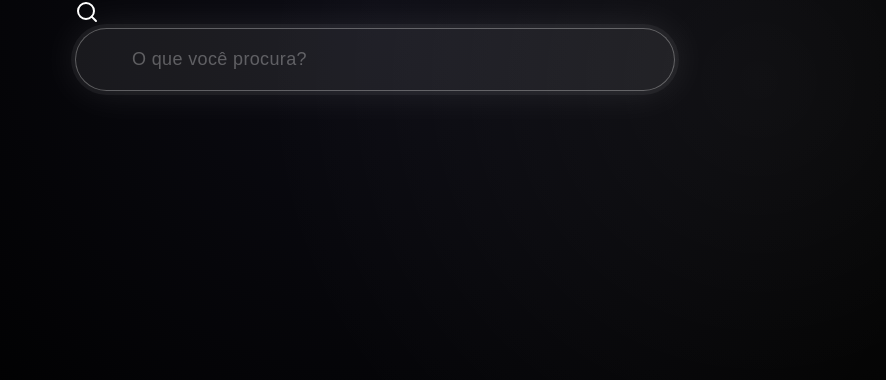
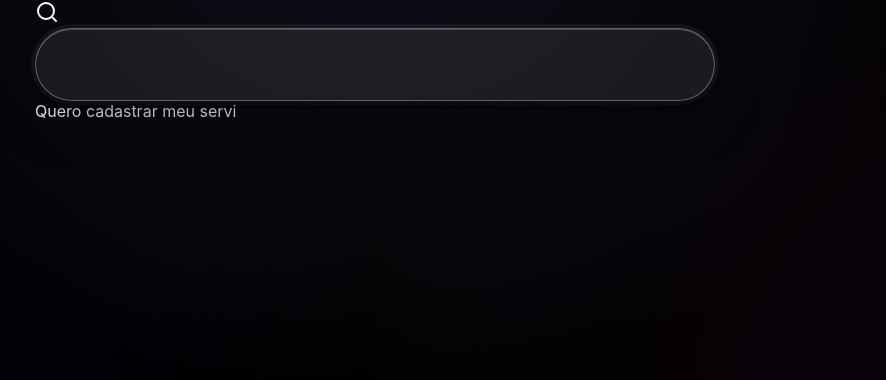
Before and after one commit to MathiasWhite1023/service-finder, a React (Vite) app: page / in a window 1280 px wide. Shown: the top 380 px of the page, without its empty margins (265-1151 px from the left). Built offline with nearby package versions, Linux system fonts and the light colour scheme.

Commit message:
Design: Liquid Glass + Dynamic Placeholder

```diff
--- a/src/components/Hero.jsx
+++ b/src/components/Hero.jsx
@@ -1,8 +1,57 @@
 import { Search } from 'lucide-react';
-import { useState } from 'react';
+import { useState, useEffect } from 'react';
+
+const PLACEHOLDERS = [
+    "Procuro um encanador...",
+    "Quero cadastrar meu serviço...",
+    "Busco aulas de inglês...",
+    "Preciso de um designer...",
+    "Sou prestador de serviços...",
+    "Encontrar um jardineiro..."
+];
 
 export function Hero({ onSearch }) {
     const [query, setQuery] = useState('');
+    const [placeholder, setPlaceholder] = useState('');
+    const [placeholderIndex, setPlaceholderIndex] = useState(0);
+    const [charIndex, setCharIndex] = useState(0);
+    const [isDeleting, setIsDeleting] = useState(false);
+    const [isPaused, setIsPaused] = useState(false);
+
+    // Typewriter Effect Logic
+    useEffect(() => {
+        const currentText = PLACEHOLDERS[placeholderIndex];
+
+        let timer;
+
+        if (isPaused) {
+            timer = setTimeout(() => {
+                setIsPaused(false);
+                setIsDeleting(true);
+            }, 2000); // Wait 2s before deleting
+        } else if (isDeleting) {
+            if (charIndex > 0) {
+                timer = setTimeout(() => {
+                    setPlaceholder(currentText.substring(0, charIndex - 1));
+                    setCharIndex(charIndex - 1);
+                }, 50); // Delete speed
+            } else {
+                setIsDeleting(false);
+                setPlaceholderIndex((prev) => (prev + 1) % PLACEHOLDERS.length);
+            }
+        } else {
+            if (charIndex < currentText.length) {
+                timer = setTimeout(() => {
+                    setPlaceholder(currentText.substring(0, charIndex + 1));
+                    setCharIndex(charIndex + 1);
+                }, 100); // Typing speed
+            } else {
+                setIsPaused(true);
+            }
+        }
+
+        return () => clearTimeout(timer);
+    }, [charIndex, isDeleting, isPaused, placeholderIndex]);
 
     const handleSubmit = (e) => {
         e.preventDefault();
@@ -10,17 +59,25 @@ export function Hero({ onSearch }) {
     };
 
     return (
-        <div className="w-full flex flex-col items-center justify-center animate-fade-in">
-            <form onSubmit={handleSubmit} className="input-glow-container group">
-                <Search className="absolute left-5 top-1/2 -translate-y-1/2 h-5 w-5 text-gray-400 group-focus-within:text-white transition-colors duration-300" />
+        <div className="w-full flex flex-col items-center justify-center animate-fade-in px-4">
+            <form onSubmit={handleSubmit} className="input-liquid-container group relative">
+                <Search className="absolute left-6 top-1/2 -translate-y-1/2 h-6 w-6 text-gray-400 group-focus-within:text-white transition-colors duration-300 z-10" />
+
                 <input
                     type="text"
-                    className="input-glow"
-                    placeholder="O que você procura?"
+                    className="input-liquid"
                     value={query}
                     onChange={(e) => setQuery(e.target.value)}
                     autoFocus
                 />
+
+                {/* Custom Placeholder Overlay to allow for typewriter effect */}
+                {!query && (
+                    <div className="absolute left-[4rem] top-1/2 -translate-y-1/2 pointer-events-none text-gray-400 text-lg font-light tracking-wide">
+                        {placeholder}
+                        <span className="cursor-blink"></span>
+                    </div>
+                )}
             </form>
         </div>
     );
--- a/src/components/ServiceCard.jsx
+++ b/src/components/ServiceCard.jsx
@@ -2,8 +2,8 @@ import { Star, ArrowRight } from 'lucide-react';
 
 export function ServiceCard({ service }) {
     return (
-        <div className="card-minimal group relative overflow-hidden">
-            <div className="aspect-video w-full overflow-hidden bg-gray-900">
+        <div className="card-liquid group relative overflow-hidden">
+            <div className="aspect-video w-full overflow-hidden bg-gray-900/50">
                 <img
                     src={service.image}
                     alt={service.title}
--- a/src/index.css
+++ b/src/index.css
@@ -1,18 +1,11 @@
 :root {
-  /* Ultra-Minimalist Palette */
+  /* Liquid Glass Palette */
   --background: 0 0% 0%;
   /* Pure Black */
   --foreground: 0 0% 100%;
   /* Pure White */
 
-  --card: 0 0% 5%;
-  --border: 0 0% 15%;
-
-  --primary: 0 0% 100%;
-  --primary-foreground: 0 0% 0%;
-
   --radius: 9999px;
-  /* Pill shape default */
 }
 
 * {
@@ -27,73 +20,94 @@ body {
   color: white;
   min-height: 100vh;
   overflow-x: hidden;
-  /* Subtle Aurora Background */
+  /* Deep Aurora Background */
   background:
-    radial-gradient(circle at 50% 0%, rgba(120, 119, 198, 0.1) 0%, transparent 60%),
-    radial-gradient(circle at 80% 10%, rgba(255, 255, 255, 0.05) 0%, transparent 40%),
+    radial-gradient(circle at 50% -20%, rgba(120, 119, 198, 0.15) 0%, transparent 50%),
+    radial-gradient(circle at 0% 50%, rgba(50, 50, 255, 0.05) 0%, transparent 50%),
+    radial-gradient(circle at 100% 50%, rgba(200, 50, 200, 0.05) 0%, transparent 50%),
     black;
 }
 
-/* The Glowing Search Bar */
-.input-glow-container {
+/* Liquid Glass Material */
+.glass-liquid {
+  background: rgba(255, 255, 255, 0.02);
+  backdrop-filter: blur(25px) saturate(180%);
+  -webkit-backdrop-filter: blur(25px) saturate(180%);
+  border: 1px solid rgba(255, 255, 255, 0.08);
+  box-shadow:
+    0 8px 32px 0 rgba(0, 0, 0, 0.3),
+    inset 0 0 0 1px rgba(255, 255, 255, 0.05);
+  transition: all 0.4s cubic-bezier(0.25, 0.8, 0.25, 1);
+}
+
+/* Search Bar Specifics */
+.input-liquid-container {
   position: relative;
   width: 100%;
-  max-width: 600px;
+  max-width: 680px;
   margin: 0 auto;
   transition: transform 0.3s ease;
 }
 
-.input-glow-container:hover {
+.input-liquid-container:hover {
   transform: scale(1.01);
 }
 
-.input-glow {
+.input-liquid {
   width: 100%;
-  background: rgba(255, 255, 255, 0.03);
-  backdrop-filter: blur(20px);
-  -webkit-backdrop-filter: blur(20px);
-  border: 1px solid rgba(255, 255, 255, 0.1);
   border-radius: 9999px;
-  padding: 1.25rem 3.5rem;
+  padding: 1.5rem 4rem;
   /* Space for icon */
   color: white;
-  font-size: 1.125rem;
+  font-size: 1.25rem;
   font-weight: 300;
-  letter-spacing: 0.02em;
-  transition: all 0.4s cubic-bezier(0.25, 0.46, 0.45, 0.94);
+  letter-spacing: 0.01em;
+
+  /* Glass Properties */
+  background: rgba(255, 255, 255, 0.03);
+  backdrop-filter: blur(30px) saturate(200%);
+  -webkit-backdrop-filter: blur(30px) saturate(200%);
+  border: 1px solid rgba(255, 255, 255, 0.12);
   box-shadow:
-    0 4px 24px -1px rgba(0, 0, 0, 0.2),
-    0 0 0 1px rgba(255, 255, 255, 0.05);
+    0 10px 40px -10px rgba(0, 0, 0, 0.5),
+    inset 0 1px 0 0 rgba(255, 255, 255, 0.1);
+
+  transition: all 0.4s cubic-bezier(0.25, 0.8, 0.25, 1);
 }
 
-.input-glow:focus {
+.input-liquid:focus {
   outline: none;
   background: rgba(255, 255, 255, 0.08);
   border-color: rgba(255, 255, 255, 0.3);
   box-shadow:
+    0 20px 50px -10px rgba(0, 0, 0, 0.6),
     0 0 0 4px rgba(255, 255, 255, 0.05),
-    0 0 40px rgba(255, 255, 255, 0.1);
+    inset 0 1px 0 0 rgba(255, 255, 255, 0.2);
 }
 
-.input-glow::placeholder {
+.input-liquid::placeholder {
   color: rgba(255, 255, 255, 0.3);
   font-weight: 300;
+  transition: opacity 0.3s ease;
 }
 
-/* Minimalist Card */
-.card-minimal {
-  background: rgba(20, 20, 20, 0.6);
-  backdrop-filter: blur(12px);
-  border: 1px solid rgba(255, 255, 255, 0.08);
+/* Minimalist Card with Liquid Effect */
+.card-liquid {
   border-radius: 1.5rem;
   overflow: hidden;
-  transition: all 0.3s ease;
+  /* Glass Properties */
+  background: rgba(20, 20, 20, 0.4);
+  backdrop-filter: blur(20px) saturate(180%);
+  -webkit-backdrop-filter: blur(20px) saturate(180%);
+  border: 1px solid rgba(255, 255, 255, 0.05);
+  transition: all 0.4s ease;
 }
 
-.card-minimal:hover {
-  border-color: rgba(255, 255, 255, 0.2);
-  transform: translateY(-2px);
-  box-shadow: 0 10px 40px -10px rgba(0, 0, 0, 0.5);
+.card-liquid:hover {
+  background: rgba(30, 30, 30, 0.5);
+  border-color: rgba(255, 255, 255, 0.15);
+  transform: translateY(-4px);
+  box-shadow: 0 20px 40px -10px rgba(0, 0, 0, 0.5);
 }
 
 /* Utilities */
@@ -120,6 +134,7 @@ body {
 .btn-primary:hover {
   background: #f0f0f0;
   transform: scale(1.02);
+  box-shadow: 0 0 20px rgba(255, 255, 255, 0.3);
 }
 
 /* Animations */
@@ -138,3 +153,26 @@ body {
 .animate-fade-in {
   animation: fadeIn 0.8s ease-out forwards;
 }
+
+/* Typewriter Cursor */
+.cursor-blink {
+  display: inline-block;
+  width: 2px;
+  height: 1.2em;
+  background-color: rgba(255, 255, 255, 0.5);
+  margin-left: 2px;
+  animation: blink 1s step-end infinite;
+  vertical-align: middle;
+}
+
+@keyframes blink {
+
+  0%,
+  100% {
+    opacity: 1;
+  }
+
+  50% {
+    opacity: 0;
+  }
+}
```
Also changed, not shown: src/components/RegisterServiceModal.jsx (+18 -18 lines).
